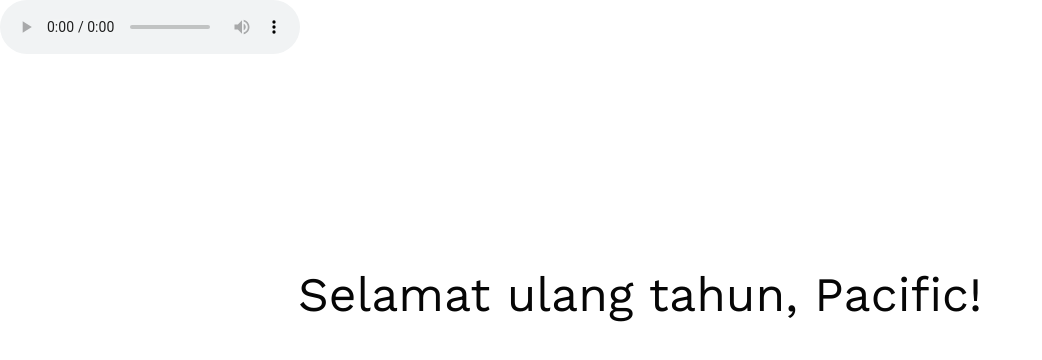
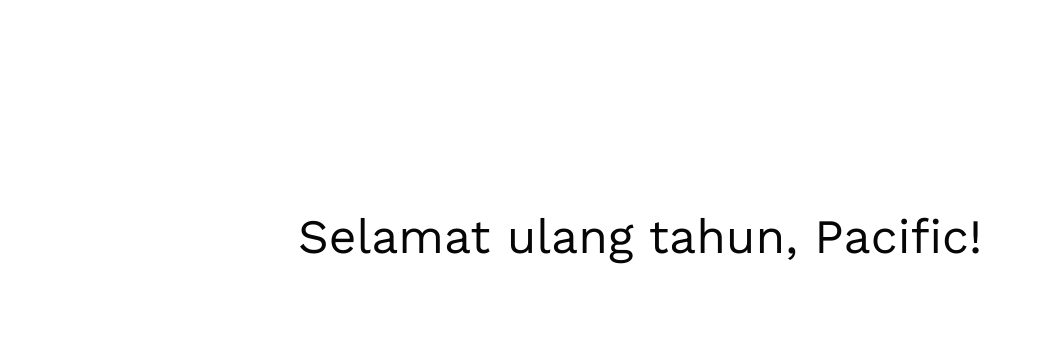
Before and after one commit to salmasj/pacificbirthday, a website: page index.html in a window 1280 px wide. Shown: the whole page, without its empty margins (0-1042 px from the left). Drawn offline with nearby package versions, Linux system fonts and the light colour scheme.

Commit message:
Update index.html

```diff
--- a/index.html
+++ b/index.html
@@ -12,7 +12,9 @@
 </head>
 
 <body>
-  <audio src="hbd.mp3" autoplay controls></audio>
+  <audio autoplay>
+    <source src="hbd.mp3"></source>
+  </audio>
   <div class="container">
     <div class="one">
       <h2 class="one">Selamat datang di halaman pertama,
```
